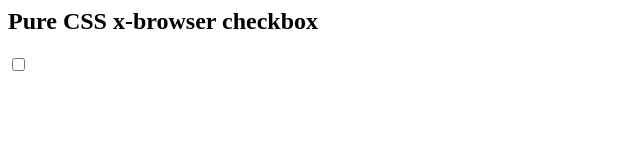
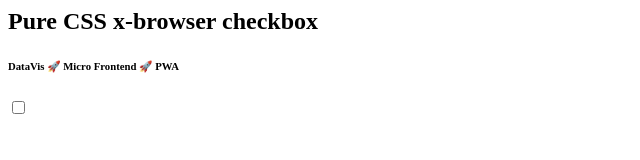
Before and after one commit to neodigm/css_checkbox, a plain HTML site: page index.html in a window 1280 px wide. Shown: the whole page, without its empty margins (0-640 px from the left). Drawn offline with Linux system fonts and the light colour scheme.

Commit message:
DataVis 🚀 Micro Frontend 🚀 PWA

```diff
--- a/index.html
+++ b/index.html
@@ -10,6 +10,7 @@
   <body>
     <section role="main">
       <h1>Pure CSS x-browser checkbox</h1>
+      <h6>DataVis 🚀 Micro Frontend 🚀 PWA</h6>
 <input id="js-selectall-1" class="js-selectall" type="checkbox" value="value1">
 <label for="js-selectall-1"></label>
     </section>
```
